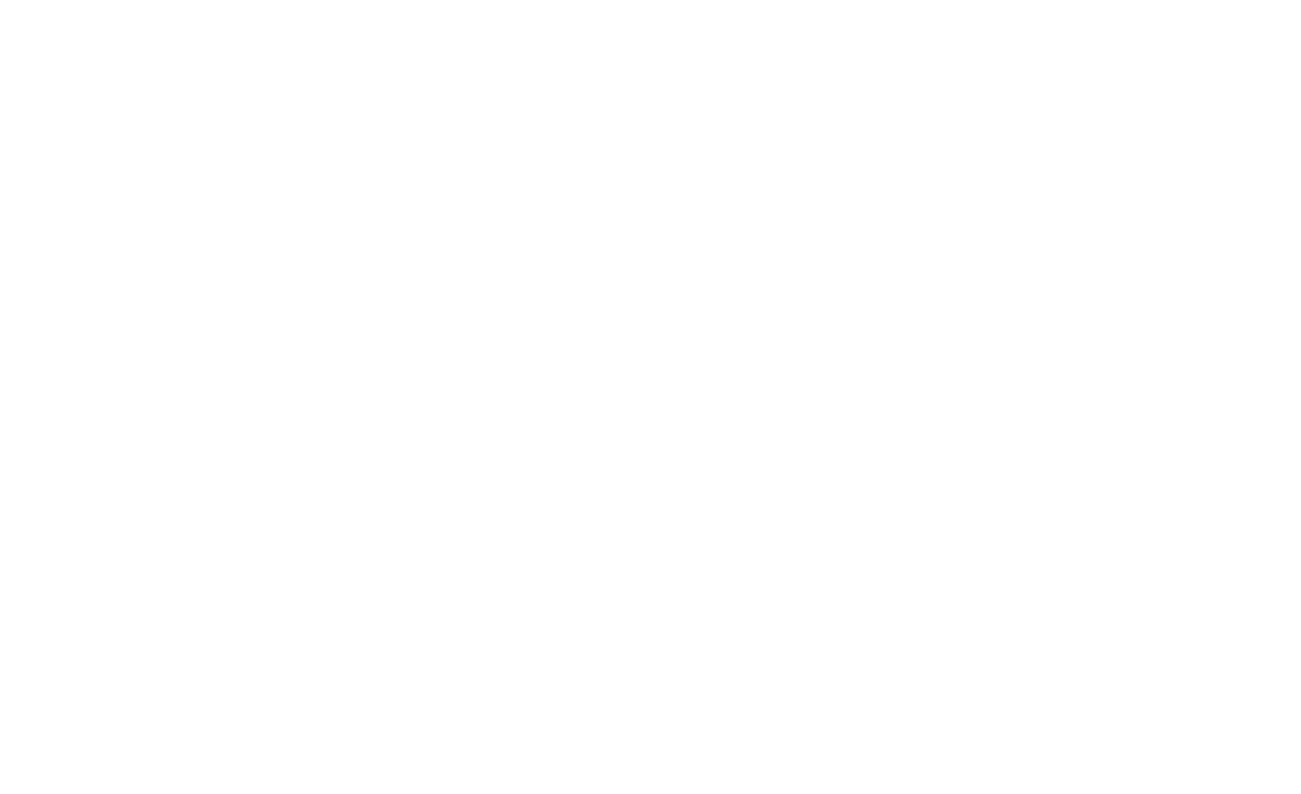
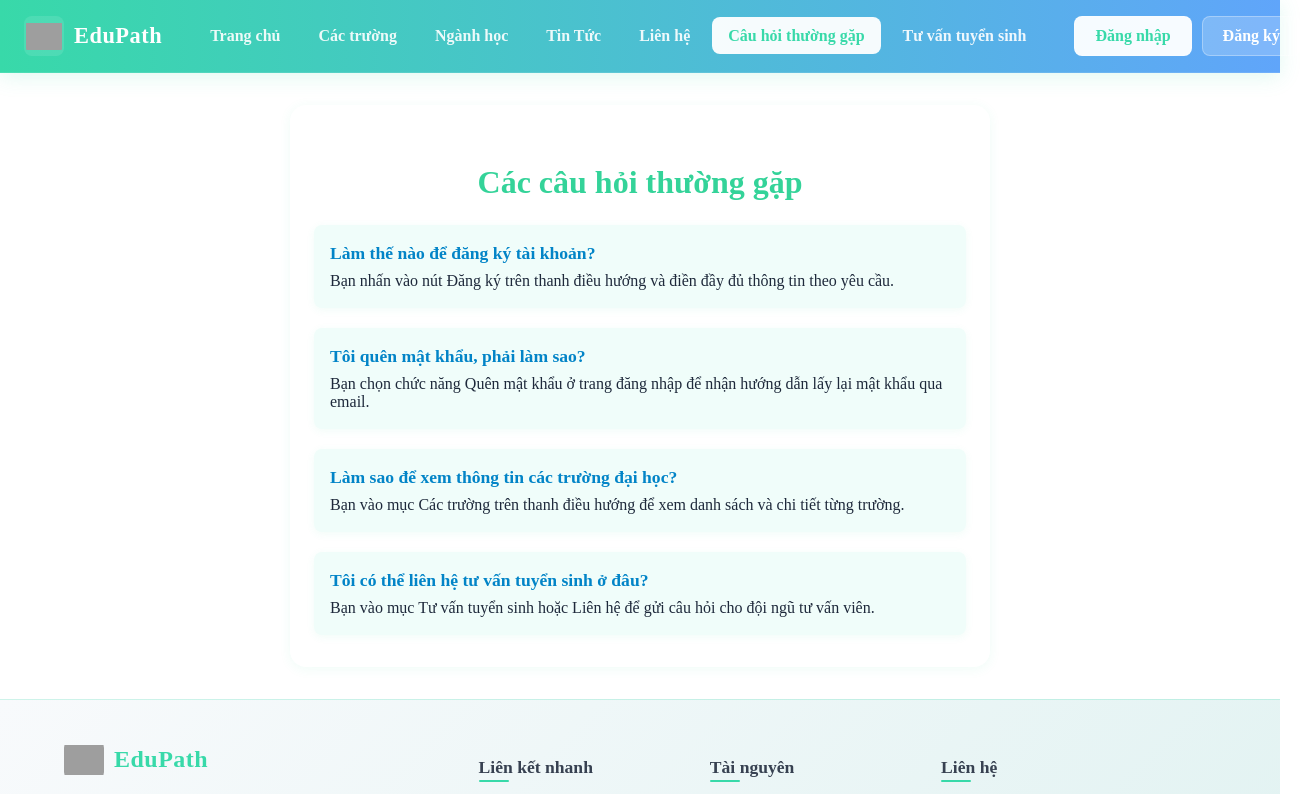
Before and after one commit to university-entry-helper-system/FE_SBA_NEW, a React (Vite) app: page /questions in a window 1280 px wide. Before the commit this address had no page. Shown: the top 794 px of the page, 1301 px wide, since content can reach past the window. Built offline with nearby package versions, Linux system fonts and the light colour scheme; grey boxes are pictures that could not be loaded.

Commit message:
feat: faq

```diff
--- a/router/AppRouter.tsx
+++ b/router/AppRouter.tsx
@@ -2,6 +2,7 @@ import { BrowserRouter, Routes, Route, Outlet } from "react-router-dom";
 import Navbar from "../src/components/Navbar";
 import Footer from "../src/components/Footer";
 import HomePage from "../src/components/Home";
+import Question from "../src/components/question";
 import Login from "../src/components/Login";
 import Register from "../src/components/Register";
 import ProtectedRoute from "../src/components/ProtectedRoute";
@@ -74,6 +75,7 @@ const AppRouter = () => {
           <Route path="/forgot-password" element={<ForgotPasswordPage />} />
           <Route path="/universities" element={<UniversityPage />} />
           <Route path="/universities/:id" element={<UniversityDetail />} />
+          <Route path="/questions" element={<Question />} />
           {/* Other user routes */}
         </Route>
       </Routes>
--- a/src/components/Navbar.tsx
+++ b/src/components/Navbar.tsx
@@ -78,6 +78,14 @@ const Navbar = () => {
                 className={`navbar-menu-link ${isLinkActive("/contact")}`}
               >
                 Liên hệ
+              </Link>
+            </li>
+            <li>
+              <Link
+                to="/questions"
+                className={`navbar-menu-link ${isLinkActive("/questions")}`}
+              >
+                Câu hỏi thường gặp
               </Link>
             </li>
             <li>
@@ -193,6 +201,15 @@ const Navbar = () => {
             </li>
             <li>
               <Link
+                to="/questions"
+                className={`navbar-mobile-link ${isLinkActive("/questions")}`}
+                onClick={() => setIsMenuOpen(false)}
+              >
+                Câu hỏi thường gặp
+              </Link>
+            </li>
+            <li>
+              <Link
                 to="/contact"
                 className={`navbar-mobile-link ${isLinkActive("/contact")}`}
                 onClick={() => setIsMenuOpen(false)}
--- /dev/null
+++ b/src/components/question.tsx
@@ -0,0 +1,43 @@
+import React from "react";
+import "../css/Question.css";
+
+const questions = [
+  {
+    question: "Làm thế nào để đăng ký tài khoản?",
+    answer:
+      "Bạn nhấn vào nút Đăng ký trên thanh điều hướng và điền đầy đủ thông tin theo yêu cầu.",
+  },
+  {
+    question: "Tôi quên mật khẩu, phải làm sao?",
+    answer:
+      "Bạn chọn chức năng Quên mật khẩu ở trang đăng nhập để nhận hướng dẫn lấy lại mật khẩu qua email.",
+  },
+  {
+    question: "Làm sao để xem thông tin các trường đại học?",
+    answer:
+      "Bạn vào mục Các trường trên thanh điều hướng để xem danh sách và chi tiết từng trường.",
+  },
+  {
+    question: "Tôi có thể liên hệ tư vấn tuyển sinh ở đâu?",
+    answer:
+      "Bạn vào mục Tư vấn tuyển sinh hoặc Liên hệ để gửi câu hỏi cho đội ngũ tư vấn viên.",
+  },
+];
+
+const Question: React.FC = () => {
+  return (
+    <div className="question-page">
+      <h2 className="question-title">Các câu hỏi thường gặp</h2>
+      <div className="question-list">
+        {questions.map((q, idx) => (
+          <div key={idx} className="question-item">
+            <div className="question-q">{q.question}</div>
+            <div className="question-a">{q.answer}</div>
+          </div>
+        ))}
+      </div>
+    </div>
+  );
+};
+
+export default Question;
--- /dev/null
+++ b/src/css/Question.css
@@ -0,0 +1,41 @@
+.question-page {
+  max-width: 700px;
+  margin: 32px auto;
+  background: #fff;
+  border-radius: 16px;
+  box-shadow: 0 2px 12px rgba(52, 211, 153, 0.08);
+  padding: 32px 24px;
+}
+
+.question-title {
+  font-size: 2rem;
+  font-weight: 700;
+  color: #34d399;
+  margin-bottom: 24px;
+  text-align: center;
+}
+
+.question-list {
+  display: flex;
+  flex-direction: column;
+  gap: 20px;
+}
+
+.question-item {
+  background: #f0fdfa;
+  border-radius: 8px;
+  padding: 18px 16px;
+  box-shadow: 0 2px 8px rgba(52, 211, 153, 0.07);
+}
+
+.question-q {
+  font-size: 1.1rem;
+  font-weight: 600;
+  color: #0284c7;
+  margin-bottom: 8px;
+}
+
+.question-a {
+  font-size: 1rem;
+  color: #1e293b;
+}
```
